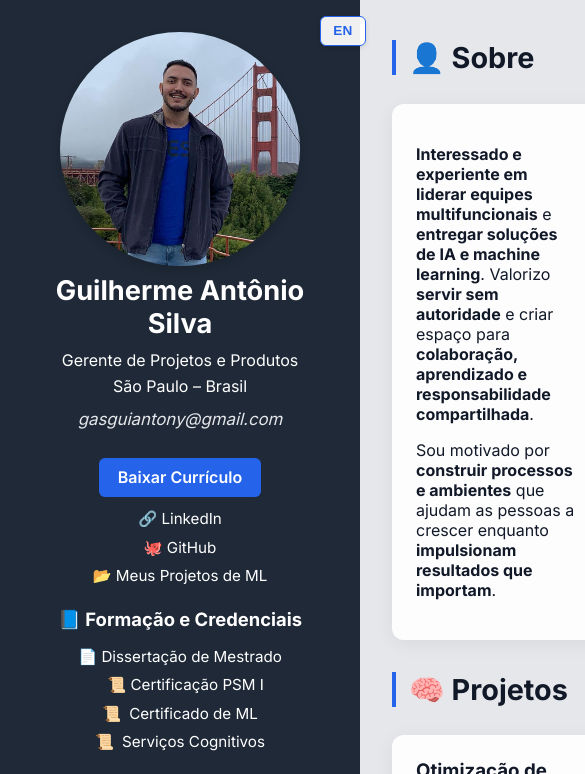
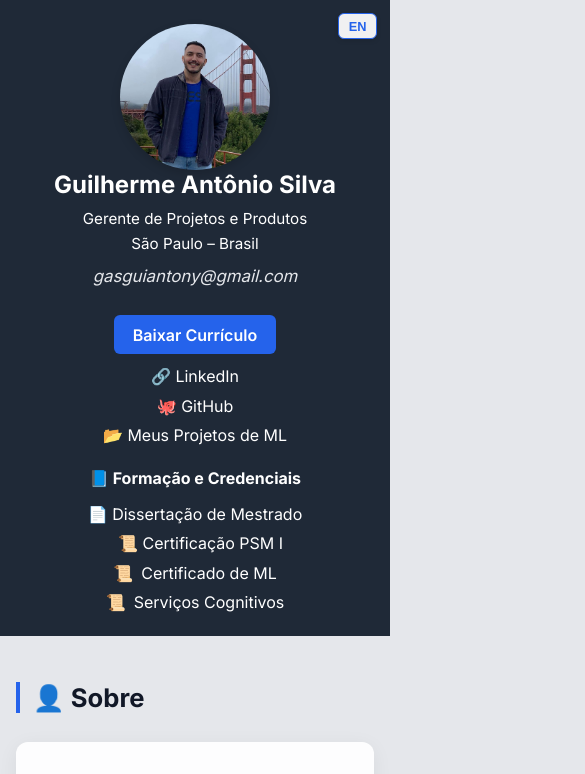
Before and after one commit to Guilinguista/Guilinguista.github.io, a plain HTML site: page index.html in a window 390 px wide. Both pictures are taken after a click on the button "PT". Shown: the top 774 px of the page, 585 px wide, since content can reach past the window. Drawn offline with Linux system fonts and the light colour scheme.

Commit message:
testing mobile format

```diff
--- a/index.html
+++ b/index.html
@@ -66,7 +66,77 @@
             transform: translateY(-1px);
         }
 
-        @media (max-width: 768px) { /* Mobile styles omitidos por brevidade */ }
+        /* === CÓDIGO CSS PARA MOBILE INSERIDO ABAIXO === */
+        @media (max-width: 768px) {
+            body {
+                flex-direction: column; /* Empilha sidebar e main content */
+            }
+
+            #sidebar {
+                width: 100%;         /* Ocupa toda a largura */
+                position: relative;  /* Remove fixação, volta ao fluxo normal */
+                height: auto;        /* Altura automática */
+                bottom: auto;        /* Remove fixação inferior */
+                overflow-y: visible; /* Permite rolagem se necessário */
+                padding: 1.5rem 1rem; /* Ajusta padding lateral */
+            }
+
+            #sidebar img {
+                width: 150px;       /* Reduz tamanho da imagem */
+                margin-bottom: 1rem;
+            }
+
+            #sidebar h1 {
+                font-size: 1.5rem;  /* Reduz tamanho do título */
+            }
+
+             #sidebar p {
+                font-size: 0.95rem; /* Ajusta tamanho do texto */
+             }
+
+             #sidebar .link-list a, #sidebar .link-list h4 {
+                 font-size: 1rem; /* Ajusta tamanho dos links/subtítulos da sidebar */
+             }
+
+            #main-content {
+                margin-left: 0 !important; /* Remove margem esquerda (FORÇADO) */
+                padding: 1.5rem 1rem;      /* Ajusta padding */
+                width: 100%;               /* Garante largura total */
+            }
+
+            section {
+                padding: 0; /* Remove padding extra da section se necessário */
+            }
+
+            section h2 {
+                font-size: 1.6rem; /* Ajusta tamanho dos títulos de seção */
+            }
+
+            .card {
+                padding: 1.2rem; /* Ajusta padding dos cards */
+            }
+
+            .grid {
+                grid-template-columns: 1fr; /* Força uma coluna no grid */
+            }
+
+            /* Ajusta posição do botão de idioma para não sobrepor conteúdo inicial */
+            #lang-toggle-btn {
+                top: 0.8rem;
+                right: 0.8rem;
+                padding: 0.3rem 0.6rem;
+                font-size: 0.8rem;
+            }
+
+             /* Ajusta botão backToTop se estiver usando */
+             #backToTop {
+                 bottom: 1rem;
+                 right: 1rem;
+                 padding: 0.5rem 0.8rem;
+             }
+        }
+        /* === FIM DO CÓDIGO CSS PARA MOBILE === */
+
         /* Removida regra #lang-toggle */
         /* Removida regra #lang-toggle-container */
     </style>
@@ -325,12 +395,20 @@
                           if (originalDisplay && originalDisplay !== 'none') {
                               el.style.display = originalDisplay;
                           } else {
-                               if (['p', 'h1', 'h2', 'h3', 'h4', 'li', 'ul', 'div', 'section'].includes(elementType)) {
+                               // Default display types based on common HTML elements
+                               if (['p', 'h1', 'h2', 'h3', 'h4', 'li', 'ul', 'div', 'section', 'aside', 'main', 'header', 'footer', 'nav'].includes(elementType)) {
                                   el.style.display = 'block';
-                               } else if (el.classList.contains('card-tag')) {
-                                  el.style.display = 'inline-block';
+                               } else if (['span', 'a', 'strong', 'em', 'i', 'b'].includes(elementType)) {
+                                   // Check if it's a block-like element styled inline (like resume button spans) or a tag
+                                   if (el.classList.contains('card-tag') || (el.parentElement && el.parentElement.classList.contains('resume-button'))) {
+                                        el.style.display = 'inline-block';
+                                   } else {
+                                        el.style.display = 'inline';
+                                   }
+                               } else if (el.classList.contains('card-tag')) { // Specific override for card tags if needed
+                                   el.style.display = 'inline-block';
                                } else {
-                                  el.style.display = 'inline'; // Default for spans etc.
+                                  el.style.display = 'revert'; // Fallback to browser default or inherited style
                                }
                           }
                       } else {
```
